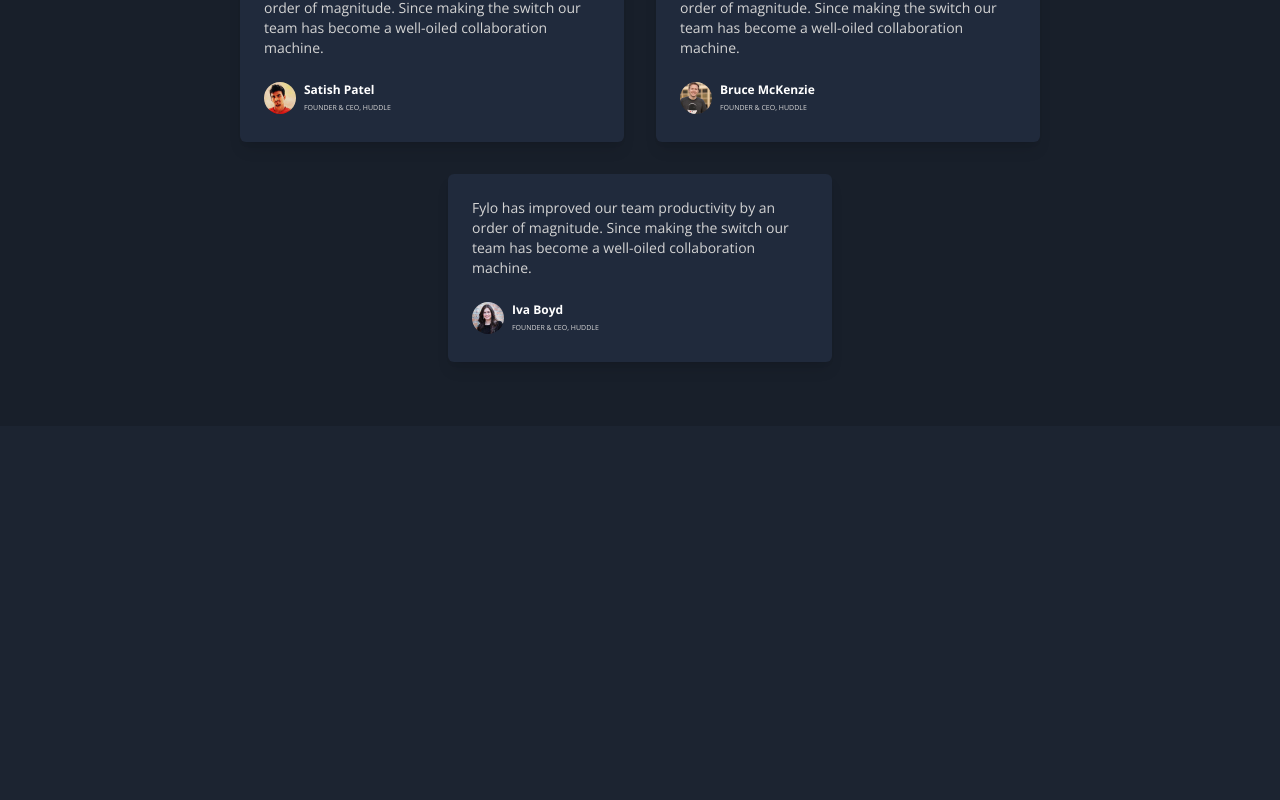
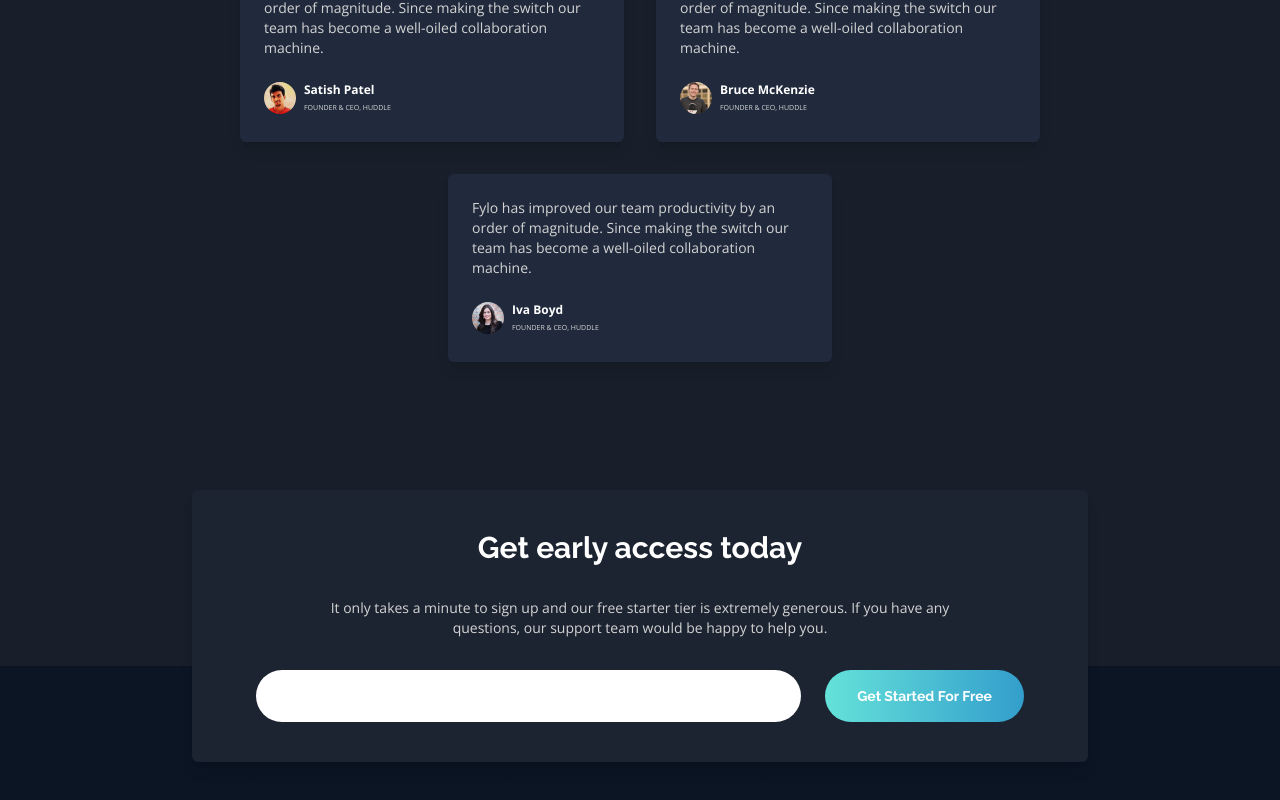
Before and after one commit to imkaranks/fylo-dark-theme-landing-page, a React (Vite) app: page / in a window 1280 px wide. Shown: the part 2384-3184 px from the top of the page. Before the commit the page ends 2810 px from the top, so only its background shows below. Built offline with nearby package versions, Linux system fonts and the light colour scheme.

Commit message:
build: add registration form

```diff
--- a/src/App.css
+++ b/src/App.css
@@ -15,3 +15,9 @@
     bg-no-repeat bg-contain
     w-12 h-12
 }
+.registration {
+  background-image: linear-gradient(
+    hsl(218, 28%, 13%) 0% 60%,
+    hsl(216, 53%, 9%) 60%
+  );
+}
--- a/src/App.jsx
+++ b/src/App.jsx
@@ -4,6 +4,7 @@ import HeroSection from './components/HeroSection';
 import Features from './components/Features';
 import Collaborate from './components/Collaborate';
 import Testimonial from './components/Testimonial';
+import Registration from './components/Registration';
 
 function App() {
 
@@ -15,6 +16,7 @@ function App() {
         <Features />
         <Collaborate />
         <Testimonial />
+        <Registration />
       </main>
     </>
   );
--- /dev/null
+++ b/src/components/Registration.jsx
@@ -0,0 +1,22 @@
+import React from 'react';
+
+function Registration() {
+  return (
+    <section className='registration | bg-primary-600 py-16 scroll-mt-20 text-center' id='sign-in'>
+      <div className="w-11/12 max-w-4xl mx-auto bg-primary-500 p-6 sm:p-10 md:px-16 flex flex-col gap-8 rounded-md shadow-lg">
+        <h2 className="text-xl sm:text-2xl md:text-3xl text-white font-accent font-bold leading-none">Get early access today</h2>
+        <p className='max-w-[80ch] mx-auto'>
+          It only takes a minute to sign up and our free starter tier is extremely generous. If you have any
+          questions, our support team would be happy to help you.
+        </p>
+        <form className='flex flex-col md:flex-row gap-6'>
+          <label htmlFor="email" className="sr-only">Email Address</label>
+          <input className='flex-1 text-black py-4 px-8 rounded-full focus:outline-1 focus:outline-offset-4 focus:outline-accent-blue' type="email" name="email" id="email" />
+          <button type="submit" className='font-accent font-bold text-white bg-gradient-to-r from-accent-cyan to-accent-blue py-4 px-8 rounded-full hover:bg-gradient-to-b hover:from-accent-blue hover:to-accent-cyan hover:transition-all ease-in-out'>Get Started For Free</button>
+        </form>
+      </div>
+    </section>
+  );
+}
+
+export default Registration;
```
